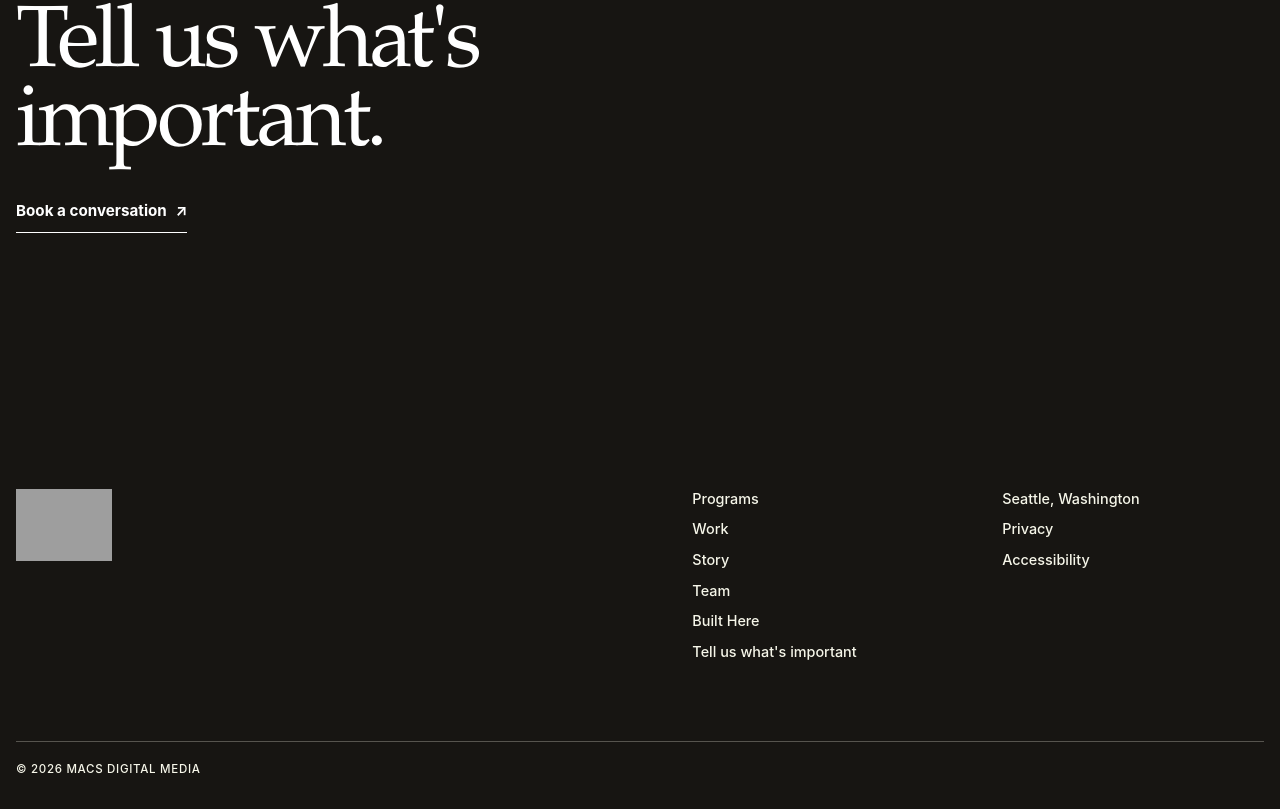
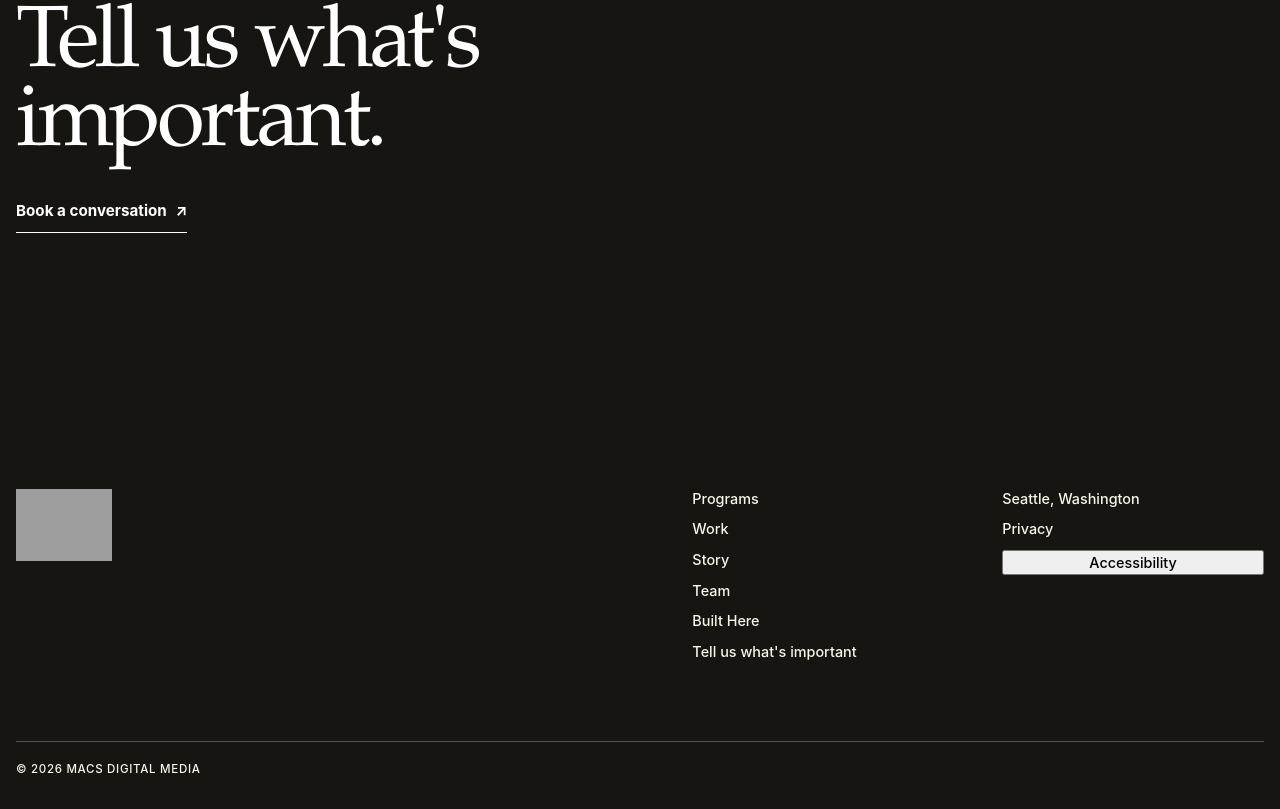
Before and after one commit to executiveusa/macsdigitalmedia, a Next.js app: page / in a window 1280 px wide. Shown: the part 5147-5956 px from the top of the page. Built offline with nearby package versions, Linux system fonts and the light colour scheme; no server answers; grey boxes are pictures that could not be loaded.

Commit message:
Convert accessibility page link to footer drawer

```diff
--- a/components/site-footer.tsx
+++ b/components/site-footer.tsx
@@ -2,6 +2,7 @@
 
 import Image from "next/image";
 import Link from "next/link";
+import { useEffect, useRef, useState } from "react";
 import { useSitePreferences } from "@/components/site-preferences";
 
 const currentYear = new Date().getFullYear();
@@ -10,6 +11,8 @@ export function SiteFooter() {
   const { copy, locale } = useSitePreferences();
   const common = copy.common;
   const spanish = locale === "es-MX";
+  const [accessibilityOpen, setAccessibilityOpen] = useState(false);
+  const closeButtonRef = useRef<HTMLButtonElement>(null);
 
   const navigation = [
     { href: "/programs", label: spanish ? "Programas" : "Programs" },
@@ -19,7 +22,26 @@ export function SiteFooter() {
     { href: "/built-here", label: spanish ? "Hecho aquí" : "Built Here" },
   ];
 
+  useEffect(() => {
+    if (!accessibilityOpen) return;
+
+    const previousOverflow = document.body.style.overflow;
+    document.body.style.overflow = "hidden";
+    closeButtonRef.current?.focus();
+
+    const onKeyDown = (event: KeyboardEvent) => {
+      if (event.key === "Escape") setAccessibilityOpen(false);
+    };
+
+    window.addEventListener("keydown", onKeyDown);
+    return () => {
+      document.body.style.overflow = previousOverflow;
+      window.removeEventListener("keydown", onKeyDown);
+    };
+  }, [accessibilityOpen]);
+
   return (
+    <>
       <footer className="editorial-footer">
         <div className="editorial-footer__inner">
           <div className="editorial-footer__top">
@@ -41,7 +63,15 @@ export function SiteFooter() {
             <div className="editorial-footer__meta">
               <span>Seattle, Washington</span>
               <Link href="/privacy">{common.privacy}</Link>
-            <Link href="/accessibility">{common.accessibility}</Link>
+              <button
+                className="editorial-footer__text-button"
+                type="button"
+                onClick={() => setAccessibilityOpen(true)}
+                aria-haspopup="dialog"
+                aria-expanded={accessibilityOpen}
+              >
+                {common.accessibility}
+              </button>
             </div>
           </div>
 
@@ -50,5 +80,70 @@ export function SiteFooter() {
           </div>
         </div>
       </footer>
+
+      {accessibilityOpen ? (
+        <div className="accessibility-drawer" role="presentation">
+          <button
+            className="accessibility-drawer__backdrop"
+            type="button"
+            aria-label={spanish ? "Cerrar accesibilidad" : "Close accessibility"}
+            onClick={() => setAccessibilityOpen(false)}
+          />
+          <section
+            className="accessibility-drawer__panel"
+            role="dialog"
+            aria-modal="true"
+            aria-labelledby="accessibility-drawer-title"
+          >
+            <div className="accessibility-drawer__header">
+              <div>
+                <p className="editorial-kicker">{spanish ? "Accesibilidad" : "Accessibility"}</p>
+                <h2 id="accessibility-drawer-title">
+                  {spanish
+                    ? "Queremos que todos puedan usar nuestro sitio."
+                    : "We want everyone to be able to use our website."}
+                </h2>
+              </div>
+              <button
+                ref={closeButtonRef}
+                className="accessibility-drawer__close"
+                type="button"
+                onClick={() => setAccessibilityOpen(false)}
+                aria-label={spanish ? "Cerrar" : "Close"}
+              >
+                ×
+              </button>
+            </div>
+
+            <div className="accessibility-drawer__body">
+              <p>
+                {spanish
+                  ? "MACS Digital Media trabaja para que nuestro sitio sea claro, fácil de usar y accesible en diferentes dispositivos y formas de navegación."
+                  : "MACS Digital Media works to make our website clear, usable and accessible across different devices and ways of browsing."}
+              </p>
+
+              <h3>{spanish ? "Lo que hacemos" : "What we do"}</h3>
+              <ul>
+                <li>{spanish ? "Mantenemos páginas fáciles de leer y navegar." : "Keep pages easy to read and navigate."}</li>
+                <li>{spanish ? "Usamos formularios con instrucciones claras." : "Use forms with clear labels and instructions."}</li>
+                <li>{spanish ? "Mantenemos acciones importantes accesibles con teclado, mouse o pantalla táctil." : "Keep important actions usable by keyboard, mouse or touchscreen."}</li>
+                <li>{spanish ? "Diseñamos para teléfonos, tabletas y computadoras." : "Design for phones, tablets and desktop computers."}</li>
+                <li>{spanish ? "Reducimos el movimiento cuando un visitante lo prefiere." : "Reduce motion when a visitor prefers less movement."}</li>
+              </ul>
+
+              <h3>{spanish ? "¿Necesitas ayuda?" : "Need help?"}</h3>
+              <p>
+                {spanish
+                  ? "Si algo en el sitio de MACS es difícil de usar, dinos qué pasó y en qué página estabas."
+                  : "If something on the MACS website is difficult to use, tell us what happened and which page you were on."}
+              </p>
+              <a className="editorial-link" href="mailto:macsdigitalmedia@gmail.com">
+                macsdigitalmedia@gmail.com <span aria-hidden="true">↗</span>
+              </a>
+            </div>
+          </section>
+        </div>
+      ) : null}
+    </>
   );
 }
```
Lines whose indentation alone changed are shown as unchanged.
